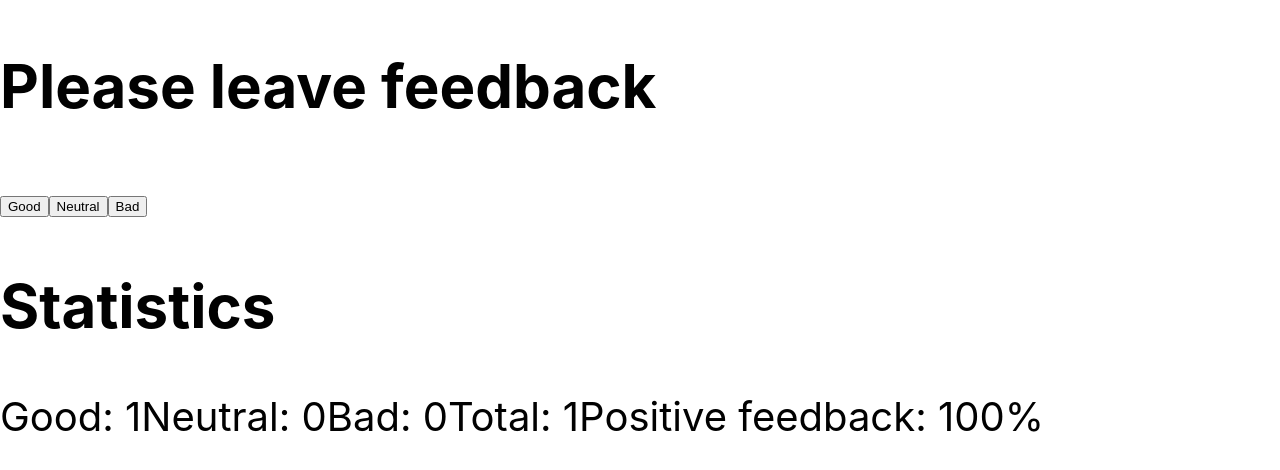
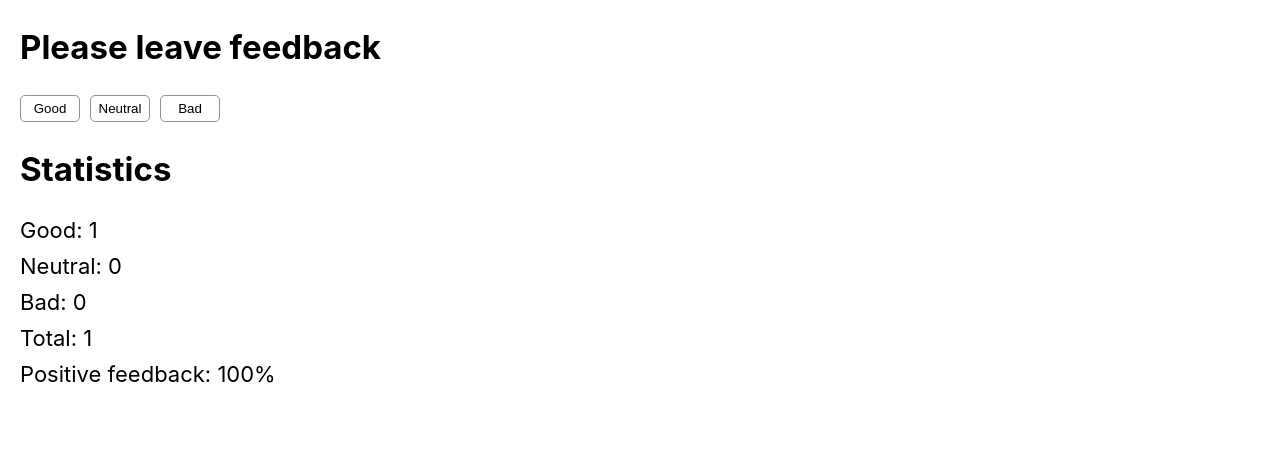
Before and after one commit to pawelwiteckiwawrzyniak/goit-react-hw-02-feedback, a React (Create React App) app: page / in a window 1280 px wide. Both pictures are taken after a click on the button "Good". Shown: the top 470 px of the page. Built offline with nearby package versions, Linux system fonts and the light colour scheme.

Commit message:
Fixed everything, added css

```diff
--- a/src/components/App.jsx
+++ b/src/components/App.jsx
@@ -1,17 +1,66 @@
-import { Section } from './Section';
-import { HandleStats } from './HandleStatistics';
+import { Section } from './Section/Section';
+import { Buttons } from './Buttons/Buttons';
+import { Statistics } from './Statistics/Statistics';
+import { Component } from 'react';
 
-export const App = () => {
-  return (
-    <div
-      style={{
-        fontSize: 40,
-        color: '#010101',
-      }}
-    >
+export class App extends Component {
+  static defaultProps = {
+    step: 1,
+  };
+
+  state = {
+    good: 0,
+    neutral: 0,
+    bad: 0,
+  };
+
+  handleClickGood = () => {
+    this.setState((state, props) => ({
+      good: state.good + props.step,
+    }));
+  };
+
+  handleClickNeutral = () => {
+    this.setState((state, props) => ({
+      neutral: state.neutral + props.step,
+    }));
+  };
+
+  handleClickBad = () => {
+    this.setState((state, props) => ({
+      bad: state.bad + props.step,
+    }));
+  };
+
+  countTotalFeedback = () => {
+    const total = this.state.good + this.state.neutral + this.state.bad;
+    return total;
+  };
+
+  countPositiveFeedbackPercentage = () => {
+    const total = this.state.good + this.state.neutral + this.state.bad;
+    const positivePercentage = (this.state.good / total) * 100;
+    return positivePercentage.toFixed(0);
+  };
+
+  render() {
+    const { good, neutral, bad } = this.state;
+    return (
       <Section title="Please leave feedback">
-        <HandleStats></HandleStats>
+        <Buttons
+          handleGood={this.handleClickGood}
+          handleNeutral={this.handleClickNeutral}
+          handleBad={this.handleClickBad}
+        ></Buttons>
+        <h2>Statistics</h2>
+        <Statistics
+          good={good}
+          neutral={neutral}
+          bad={bad}
+          total={this.countTotalFeedback()}
+          positivePercentage={this.countPositiveFeedbackPercentage()}
+        ></Statistics>
       </Section>
-    </div>
-  );
-};
+    );
+  }
+}
--- a/src/components/Buttons.jsx
+++ /dev/null
@@ -1,15 +0,0 @@
-import PropTypes from 'prop-types';
-
-export const Buttons = ({ handleGood, handleNeutral, handleBad }) => (
-  <div>
-    <button onClick={handleGood}>Good</button>
-    <button onClick={handleNeutral}>Neutral</button>
-    <button onClick={handleBad}>Bad</button>
-  </div>
-);
-
-Buttons.propTypes = {
-  handleGood: PropTypes.func,
-  handleNeutral: PropTypes.func,
-  handleBad: PropTypes.func,
-};
--- /dev/null
+++ b/src/components/Buttons/Buttons.jsx
@@ -0,0 +1,24 @@
+import PropTypes from 'prop-types';
+import css from './Buttons.module.css';
+
+export const Buttons = ({ handleGood, handleNeutral, handleBad }) => {
+  return (
+    <div className={css.box}>
+      <button onClick={handleGood} className={css.box__button}>
+        Good
+      </button>
+      <button onClick={handleNeutral} className={css.box__button}>
+        Neutral
+      </button>
+      <button onClick={handleBad} className={css.box__button}>
+        Bad
+      </button>
+    </div>
+  );
+};
+
+Buttons.propTypes = {
+  handleGood: PropTypes.func,
+  handleNeutral: PropTypes.func,
+  handleBad: PropTypes.func,
+};
--- /dev/null
+++ b/src/components/Buttons/Buttons.module.css
@@ -0,0 +1,15 @@
+.box {
+  display: flex;
+  column-gap: 10px;
+}
+
+.box__button {
+  background-color: white;
+  border: 1px rgb(146, 146, 146) solid;
+  border-radius: 5px;
+  padding: 5px;
+  width: 60px;
+  display: flex;
+  justify-content: center;
+  align-items: center;
+}
--- a/src/components/HandleStatistics.jsx
+++ /dev/null
@@ -1,83 +0,0 @@
-import { Buttons } from './Buttons';
-import { Statistics } from './Statistics';
-import { Notification } from './Notification';
-import { Component, Fragment } from 'react';
-
-export class HandleStats extends Component {
-  static defaultProps = {
-    step: 1,
-  };
-
-  state = {
-    good: 0,
-    neutral: 0,
-    bad: 0,
-  };
-
-  handleClickGood = () => {
-    this.setState((state, props) => ({
-      good: state.good + props.step,
-    }));
-  };
-
-  handleClickNeutral = () => {
-    this.setState((state, props) => ({
-      neutral: state.neutral + props.step,
-    }));
-  };
-
-  handleClickBad = () => {
-    this.setState((state, props) => ({
-      bad: state.bad + props.step,
-    }));
-  };
-
-  countTotalFeedback = () => {
-    const total = this.state.good + this.state.neutral + this.state.bad;
-    return total;
-  };
-
-  countPositiveFeedbackPercentage = () => {
-    const total = this.state.good + this.state.neutral + this.state.bad;
-    const positivePercentage = (this.state.good / total) * 100;
-    return positivePercentage.toFixed(0);
-  };
-
-  render() {
-    if (this.countTotalFeedback() > 0) {
-      return (
-        <Fragment>
-          <Buttons
-            handleGood={this.handleClickGood}
-            handleNeutral={this.handleClickNeutral}
-            handleBad={this.handleClickBad}
-          ></Buttons>
-          <div>
-            <h2>Statistics</h2>
-            <Statistics
-              good={this.state.good}
-              neutral={this.state.neutral}
-              bad={this.state.bad}
-              total={this.countTotalFeedback()}
-              positivePercentage={this.countPositiveFeedbackPercentage()}
-            ></Statistics>
-          </div>
-        </Fragment>
-      );
-    } else {
-      return (
-        <Fragment>
-          <Buttons
-            handleGood={this.handleClickGood}
-            handleNeutral={this.handleClickNeutral}
-            handleBad={this.handleClickBad}
-          ></Buttons>
-          <div>
-            <h2>Statistics</h2>
-            <Notification message="No feedback given"></Notification>
-          </div>
-        </Fragment>
-      );
-    }
-  }
-}
--- a/src/components/Statistics.jsx
+++ /dev/null
@@ -1,25 +0,0 @@
-import PropTypes from 'prop-types';
-
-export const Statistics = ({
-  good,
-  neutral,
-  bad,
-  total,
-  positivePercentage,
-}) => (
-  <div>
-    <span>Good: {good}</span>
-    <span>Neutral: {neutral}</span>
-    <span>Bad: {bad}</span>
-    <span>Total: {total}</span>
-    <span>Positive feedback: {positivePercentage}%</span>
-  </div>
-);
-
-Statistics.propTypes = {
-  good: PropTypes.number,
-  neutral: PropTypes.number,
-  bad: PropTypes.number,
-  total: PropTypes.number,
-  positivePercentage: PropTypes.number,
-};
--- /dev/null
+++ b/src/components/Statistics/Statistics.jsx
@@ -0,0 +1,38 @@
+import PropTypes from 'prop-types';
+import { Notification } from '../Notification/Notification';
+import css from './Statistics.module.css';
+import { Fragment } from 'react';
+
+export const Statistics = ({
+  good,
+  neutral,
+  bad,
+  total,
+  positivePercentage,
+}) => {
+  return (
+    <div className={css.statistics}>
+      {total > 0 ? (
+        <Fragment>
+          <span className={css.statistics__data}>Good: {good}</span>
+          <span className={css.statistics__data}>Neutral: {neutral}</span>
+          <span className={css.statistics__data}>Bad: {bad}</span>
+          <span className={css.statistics__data}>Total: {total}</span>
+          <span className={css.statistics__data}>
+            Positive feedback: {positivePercentage}%
+          </span>{' '}
+        </Fragment>
+      ) : (
+        <Notification message="No feedback given"></Notification>
+      )}
+    </div>
+  );
+};
+
+Statistics.propTypes = {
+  good: PropTypes.number,
+  neutral: PropTypes.number,
+  bad: PropTypes.number,
+  total: PropTypes.number,
+  positivePercentage: PropTypes.string,
+};
--- /dev/null
+++ b/src/components/Statistics/Statistics.module.css
@@ -0,0 +1,5 @@
+.statistics {
+  display: flex;
+  flex-direction: column;
+  row-gap: 10px;
+}
--- a/src/index.css
+++ b/src/index.css
@@ -1,7 +1,8 @@
 @import-normalize; /* bring in normalize.css styles */
 
 body {
-  margin: 0;
+  margin: 0 0 0 20px;
+  font-size: 22px;
   font-family: -apple-system, BlinkMacSystemFont, 'Segoe UI', 'Roboto', 'Oxygen',
     'Ubuntu', 'Cantarell', 'Fira Sans', 'Droid Sans', 'Helvetica Neue',
     sans-serif;
@@ -9,6 +10,15 @@ body {
   -moz-osx-font-smoothing: grayscale;
 }
 
+ul,
+ol {
+  margin: 0;
+  padding: 0;
+}
+
+button {
+  cursor: pointer;
+}
 code {
   font-family: source-code-pro, Menlo, Monaco, Consolas, 'Courier New',
     monospace;
```
Also changed, not shown: src/components/Notification/Notification.jsx (renamed from src/components/Notification.jsx), src/components/Section/Section.jsx (renamed from src/components/Section.jsx).
